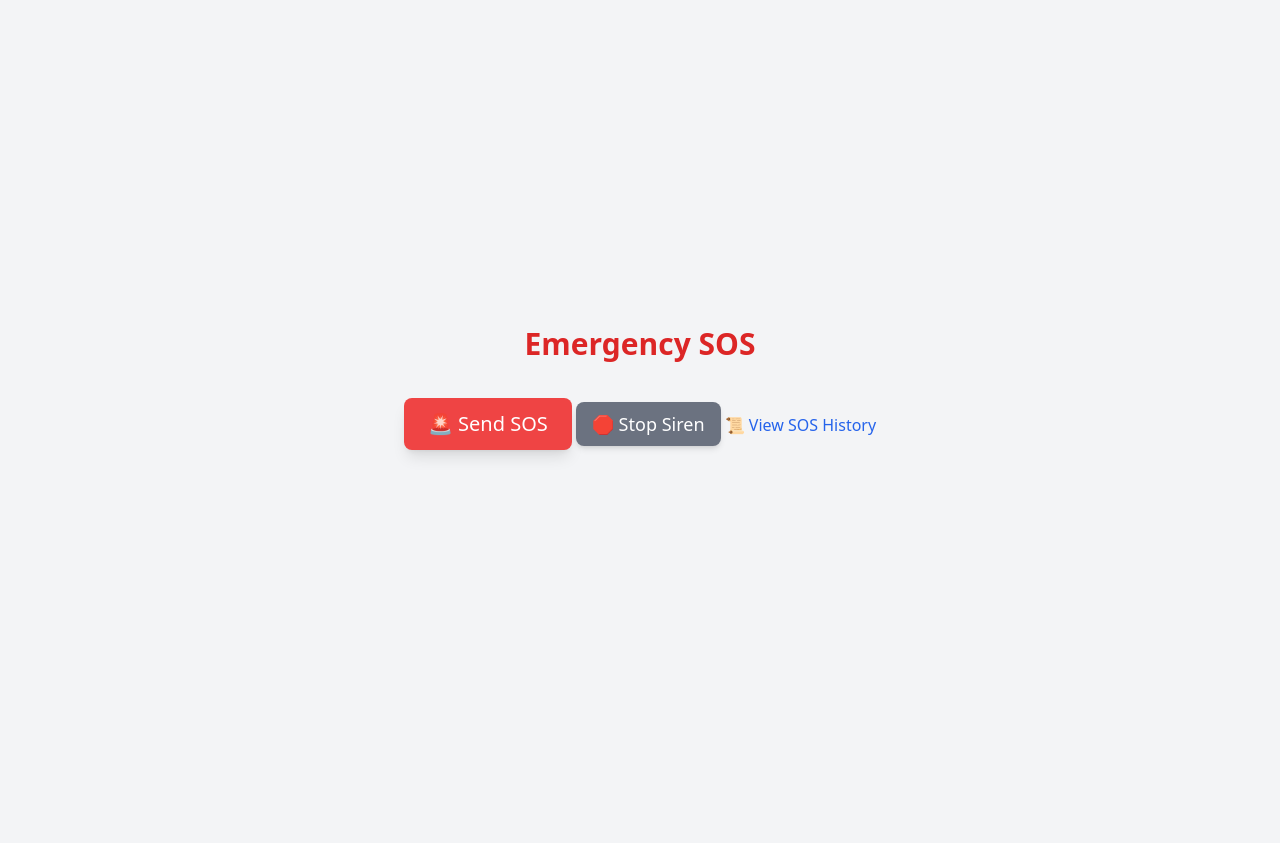
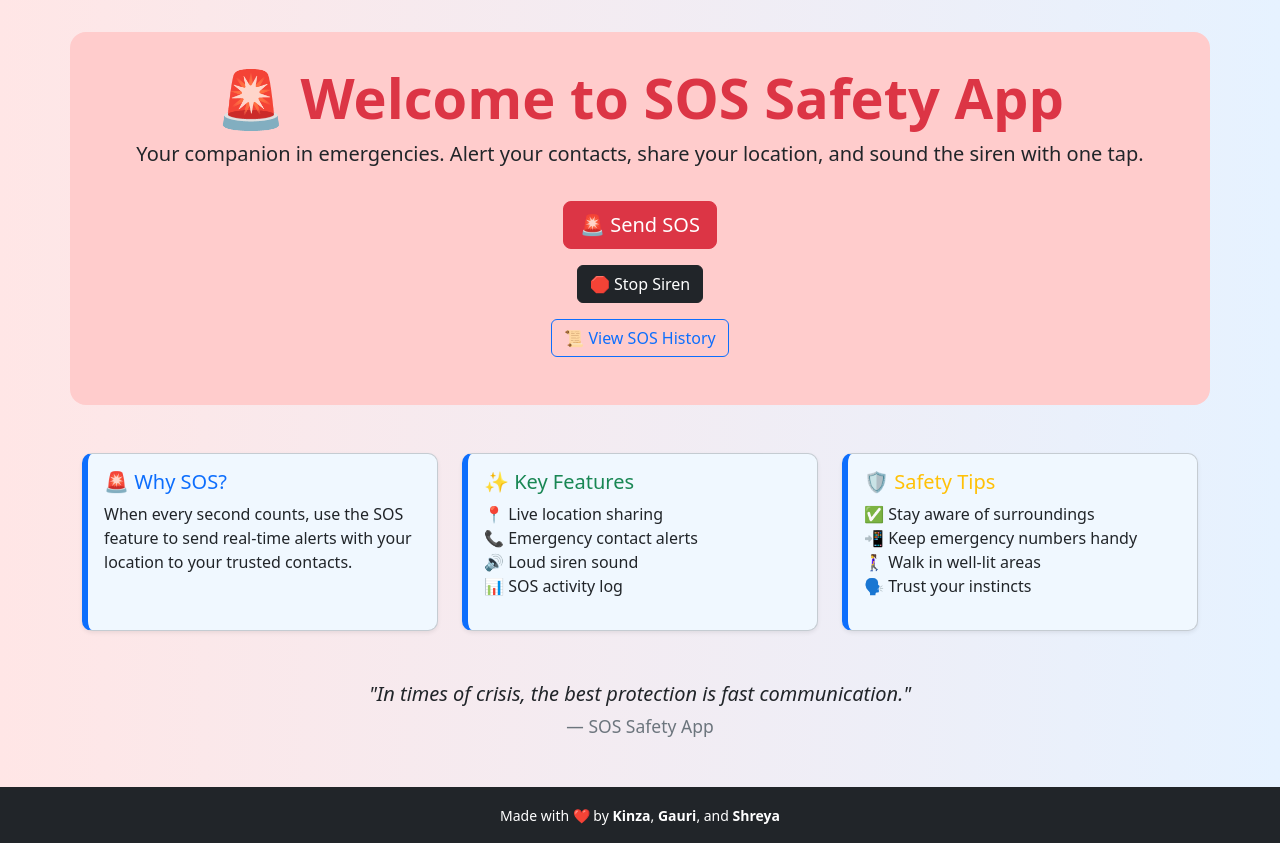
Before and after one commit to kinzazahra/Emergency_SOS, a Flask app: page / in a window 1280 px wide. Before the commit the page ends 457 px from the top, so only its background shows below. Run offline with Flask 3, Linux system fonts and the light colour scheme; some libraries are stand-ins or nearby versions.

Commit message:
Update index.html

```diff
--- a/templates/index.html
+++ b/templates/index.html
@@ -1,34 +1,98 @@
+
 <!DOCTYPE html>
 <html lang="en">
 <head>
   <meta charset="UTF-8" />
   <meta name="viewport" content="width=device-width, initial-scale=1.0" />
   <title>Emergency SOS App</title>
-  <script src="https://cdn.tailwindcss.com"></script>
+  <link href="https://cdn.jsdelivr.net/npm/bootstrap@5.3.3/dist/css/bootstrap.min.css" rel="stylesheet">
+  <style>
+    body {
+      background: linear-gradient(to right, #ffe6e6, #e6f2ff);
+    }
+    .hero-section {
+      background: #ffcccc;
+      border-radius: 1rem;
+      padding: 2rem;
+      margin-top: 2rem;
+    }
+    .card-custom {
+      border-left: 6px solid #0d6efd;
+      border-radius: 10px;
+      background-color: #f0f8ff;
+    }
+    .footer {
+      background-color: #212529;
+      color: white;
+    }
+  </style>
 </head>
-<body class="bg-gray-100 flex items-center justify-center h-screen">
+<body>
 
-  <div class="text-center">
-    <h1 class="text-3xl font-bold mb-6 text-red-600">Emergency SOS</h1>
+  <div class="container text-center hero-section">
+    <h1 class="display-4 fw-bold text-danger">🚨 Welcome to SOS Safety App</h1>
+    <p class="lead text-dark">Your companion in emergencies. Alert your contacts, share your location, and sound the siren with one tap.</p>
 
-    <button id="sos-btn" class="bg-red-500 hover:bg-red-600 text-white text-xl px-6 py-3 rounded-lg shadow-lg transition">
-  🚨 Send SOS
-</button>
+    <button id="sos-btn" class="btn btn-danger btn-lg my-3">🚨 Send SOS</button>
+    <br />
+    <button id="stop-btn" class="btn btn-dark mb-3">🛑 Stop Siren</button>
+    <br />
+    <a href="/history" class="btn btn-outline-primary">📜 View SOS History</a>
 
-<!-- Stop Siren Button -->
-<button id="stop-btn" class="mt-4 bg-gray-500 hover:bg-gray-600 text-white text-lg px-4 py-2 rounded-lg shadow-md transition">
-  🛑 Stop Siren
-</button>
-
-
-    <a href="/history" class="mt-6 inline-block text-blue-600 hover:underline">
-        📜 View SOS History
-      </a>
-
-
-    <p id="status-msg" class="mt-6 text-lg text-gray-700"></p>
+    <p id="status-msg" class="text-muted mt-3"></p>
   </div>
 
+  <div class="container mt-5">
+    <div class="row g-4">
+      <div class="col-md-6 col-lg-4">
+        <div class="card card-custom shadow-sm h-100">
+          <div class="card-body">
+            <h5 class="card-title text-primary">🚨 Why SOS?</h5>
+            <p class="card-text">When every second counts, use the SOS feature to send real-time alerts with your location to your trusted contacts.</p>
+          </div>
+        </div>
+      </div>
+      <div class="col-md-6 col-lg-4">
+        <div class="card card-custom shadow-sm h-100">
+          <div class="card-body">
+            <h5 class="card-title text-success">✨ Key Features</h5>
+            <ul class="list-unstyled">
+              <li>📍 Live location sharing</li>
+              <li>📞 Emergency contact alerts</li>
+              <li>🔊 Loud siren sound</li>
+              <li>📊 SOS activity log</li>
+            </ul>
+          </div>
+        </div>
+      </div>
+      <div class="col-md-6 col-lg-4">
+        <div class="card card-custom shadow-sm h-100">
+          <div class="card-body">
+            <h5 class="card-title text-warning">🛡️ Safety Tips</h5>
+            <ul class="list-unstyled">
+              <li>✅ Stay aware of surroundings</li>
+              <li>📲 Keep emergency numbers handy</li>
+              <li>🚶‍♀️ Walk in well-lit areas</li>
+              <li>🗣️ Trust your instincts</li>
+            </ul>
+          </div>
+        </div>
+      </div>
+    </div>
+
+    <div class="mt-5 text-center">
+      <blockquote class="blockquote">
+        <p class="mb-0 fst-italic text-dark">"In times of crisis, the best protection is fast communication."</p>
+        <footer class="blockquote-footer mt-1">SOS Safety App</footer>
+      </blockquote>
+    </div>
+  </div>
+
+  <footer class="footer text-center py-3 mt-5">
+    <small>Made with ❤️ by <strong>Kinza</strong>, <strong>Gauri</strong>, and <strong>Shreya</strong></small>
+  </footer>
+
   <script src="{{ url_for('static', filename='js/script.js') }}"></script>
+  <script src="https://cdn.jsdelivr.net/npm/bootstrap@5.3.3/dist/js/bootstrap.bundle.min.js"></script>
 </body>
 </html>
```
